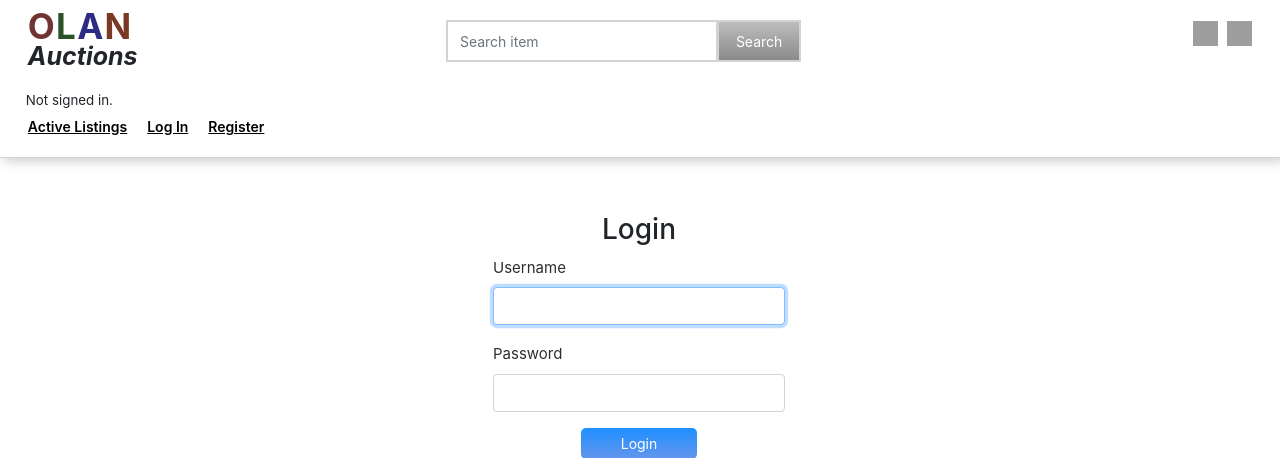
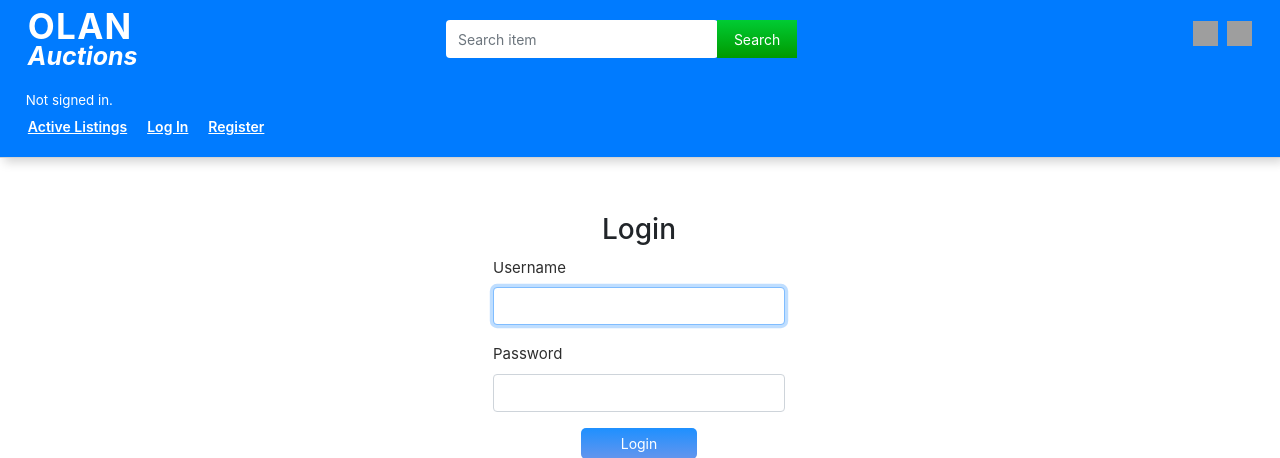
Before and after one commit to josh-olan/olan, a Django app: a page that uses auctions/templates/auctions/layout.html in a window 1280 px wide. Shown: the top 458 px of the page. Run offline with Django 3.2, Linux system fonts and the light colour scheme; some libraries are stand-ins or nearby versions; grey boxes are pictures that could not be loaded.

```diff
--- a/auctions/static/auctions/styles.css
+++ b/auctions/static/auctions/styles.css
@@ -24,7 +24,7 @@ body{
     position: absolute;
     bottom: 0;
     width: 100%;
-    border-top: 1px solid lightgray;
+    border-top: 1px solid lightgrey;
     background-color: rgb(252, 252, 252);
     height: 120px;
 }
@@ -58,6 +58,9 @@ body{
     padding-bottom: 20px;
     margin-bottom: 20px;
     box-shadow: 4px 4px 10px lightgray;
+}
+#h1, #h2, #signed_div, .nav li a{
+    color:white;
 }
 .pad{
     padding-left: 5vw !important;
@@ -156,7 +159,6 @@ label{
     margin-top: 5px;
 }
 .nav li a{
-    color: black;
     font-size: 14px;
     font-weight: 600;
     text-decoration: underline;
@@ -173,18 +175,6 @@ label{
 }
 #h1 span{
     margin-right: -7px;
-}
-#h1 >span:nth-child(1){
-    color: rgb(114, 51, 51);
-}
-#h1 >span:nth-child(2){
-    color: rgb(41, 83, 41);
-}
-#h1 >span:nth-child(3){
-    color: rgb(44, 44, 133);
-}
-#h1 >span:nth-child(4){
-    color:rgb(121, 57, 37);
 }
 .r_div{
     width: 25vw;
@@ -218,7 +208,6 @@ body #h2{
 }
 #search_div span{
     display: inline-block;
-    border: 2px solid lightgray;
     vertical-align: top;
 }
 #search_div span:nth-child(1){
@@ -228,7 +217,7 @@ body #h2{
 #search_div button{
     font-size: 14px;
     color: white;
-    background-image: linear-gradient(to bottom, rgb(189, 189, 189), rgb(138, 138, 138));
+    background-image: linear-gradient(to bottom, #00CC33, #009900);
     border: none;
     height:38px;
     width: 80px;
@@ -264,16 +253,16 @@ body > div:nth-child(2){
     font-size: small;
     font-weight: 600;
     border: none;
-    color: white;
+    color: black;
     padding-top: 3px;
     padding-bottom: 3px;
     padding-right: 20px;
     padding-left: 20px;
-    background-image: linear-gradient(to bottom, #00CC33, #009900);
+    background-image: linear-gradient(to top, goldenrod, orange);
 }
 .btn2:hover{
     text-decoration: none;
-    color: white;
+    color: black;
     background-image: linear-gradient(to bottom, #99FF33, #33FF33);
 }
 .each_item > div{
--- a/auctions/templates/auctions/layout.html
+++ b/auctions/templates/auctions/layout.html
@@ -12,7 +12,7 @@
         <script src="{% static 'auctions/auctions.js' %}"></script>
     </head>
     <body>
-        <div id="header_div" class="pad">
+        <div id="header_div" class="pad bg-primary">
             <div class="container-fluid">
                 <div class="row" id="first_row">
                     <div class="col">
```
Also changed, not shown: commerce/settings.py (+33 -3 lines).
